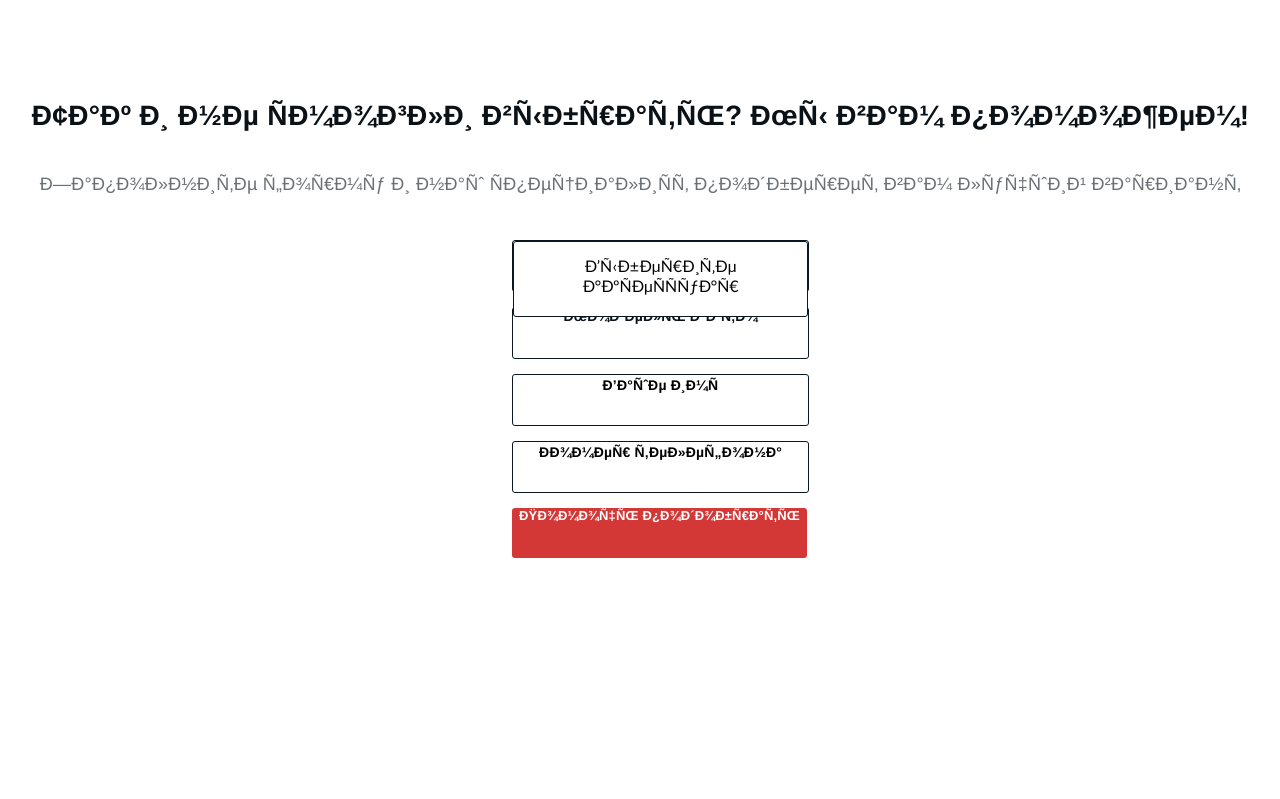
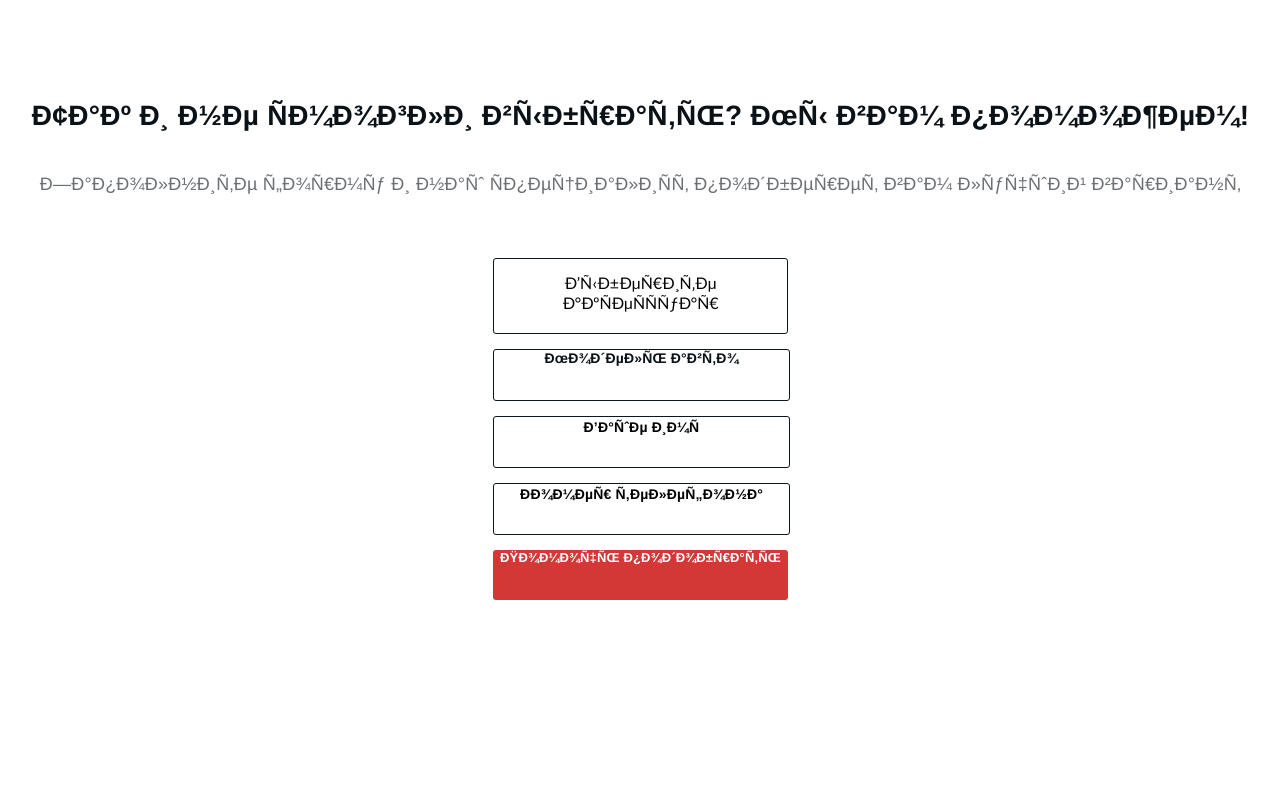
Before and after one commit to alexvorn/cars, a PHP site: page / in a window 1280 px wide. Shown: the part 1971-2770 px from the top of the page. Run offline with PHP 8.4, Linux system fonts and the light colour scheme.

Commit message:
index.html main.css new list

```diff
--- a/index.html
+++ b/index.html
@@ -40,7 +40,8 @@
                         </div>
                         <div class="card">
                             <img src="images/hand.svg" alt="hand">
-                            <p>Более 10-ти лет на рынке</p><!--Stariy harosh-->
+                            <p>Более 10-ти лет на рынке</p>
+                            <!--Stariy harosh-->
                         </div>
                         <div class="card">
                             <img src="images/heart.svg" alt="heart">
@@ -71,21 +72,21 @@
             <p>Заполните форму и наш специалист подберет вам лучший вариант</p>
         </div>
         <div class="list">
-            <div class="container">
-                <ul class="menu">
+            <div class="container container-flex2 style" justify-content: center; ">
+                <ul class="menu ">
                     <li><a href=#>Выберите аксессуар</a>
-                        <ul class="advancing">
+                        <ul class="advancing ">
                             <li><a href=#>Коврики в салон</a></li>
                             <li><a href=#>Чехлы для авто</a></li>
                             <li><a href=#>Коврики в багажник</a></li>
                             <li><a href=#>Дифлекторы</a></li>
                             <li><a href=#>Брызговики</a></li>
-                        </ul>
+                         </ul>
+                        <li class="modelofcar ">Модель авто</li>
+                        <li class="yourname ">Ваше имя</li>
+                        <li class="yourphonenumber ">Номер телефона</li>
+                        <li class="red2 ">Помочь подобрать</li>
                 </ul>
-                <div class="modelofcar">Модель авто</div>
-                <div class="yourname">Ваше имя</div>
-                <div class="yourphonenumber">Номер телефона</div>
-                <div class="red2">Помочь подобрать</div>
             </div>
         </div>
     </section>
--- a/main.css
+++ b/main.css
@@ -204,24 +204,20 @@
 }
 
 h2 {
-    /* Style for "Наш катало" */
     color: #0a1218;
     font-family: 'Helvetica Neue';
     font-size: 28px;
     font-weight: 700;
-    /* Text style for "Наш катало" */
     letter-spacing: 0.35px;
     margin-top: 119px;
 }
 
 .container p {
-    /* Style for "Более 5 00" */
     opacity: 0.6;
     color: white;
     font-family: 'Helvetica Neue';
     font-size: 18px;
     font-weight: 400;
-    /* Text style for "Более 5 00" */
     letter-spacing: 0.23px;
 }
 
@@ -233,23 +229,19 @@
 }
 
 h3 {
-    /* Style for "Так и не с" */
     color: #0a1218;
     font-family: 'Helvetica Neue';
     font-size: 28px;
     font-weight: 700;
-    /* Text style for "Так и не с" */
     letter-spacing: 0.35px;
 }
 
 .catalog2 p {
-    /* Style for "Заполните" */
     opacity: 0.6;
     color: #0a1218;
     font-family: 'Helvetica Neue';
     font-size: 18px;
     font-weight: 400;
-    /* Text style for "Заполните" */
     letter-spacing: 0.23px;
 }
 
@@ -288,10 +280,9 @@
 ul.advancing {
     display: none;
     position: absolute;
-    width: 120px;
+    width: 295px;
     top: 37px;
     background-color: white;
-    /* border: 1px solid black; */
 }
 
 ul.advancing > li {
@@ -316,19 +307,17 @@
 
 .menu {
     width: 295px;
-    height: 50px;
     border-radius: 3px;
-    border: 1px solid #0a1720;
-    margin-left: 512px;
     margin-top: 39px;
+    display: flex;
+    flex-direction: column;
 }
 .modelofcar {
     width: 295px;
     height: 50px;
     border-radius: 3px;
     border: 1px solid #0a1720;
-    margin-left: 512px;
-    margin-top: 15px;
+    margin: 15px auto 0;
     color: #0a1218;
     font-family: 'Helvetica Neue';
     font-size: 14px;
@@ -340,8 +329,7 @@
     height: 50px;
     border-radius: 3px;
     border: 1px solid #0a1720;
-    margin-left: 512px;
-    margin-top: 15px;
+    margin: 15px auto 0;
     font-family: 'Helvetica Neue';
     font-size: 14px;
     font-weight: 700;
@@ -352,8 +340,7 @@
     height: 50px;
     border-radius: 3px;
     border: 1px solid #0a1720;
-    margin-left: 512px;
-    margin-top: 15px;
+    margin: 15px auto 0;
     font-family: 'Helvetica Neue';
     font-size: 14px;
     font-weight: 700;
@@ -369,6 +356,9 @@
     font-size: 13px;
     font-weight: 700;
     letter-spacing: 0.16px;
-    margin-left: 512px;
-    margin-top: 15px;
+    margin: 15px auto 0;
 }
+.container-flex2 {
+    display: flex;
+    justify-content: center;
+}
```
